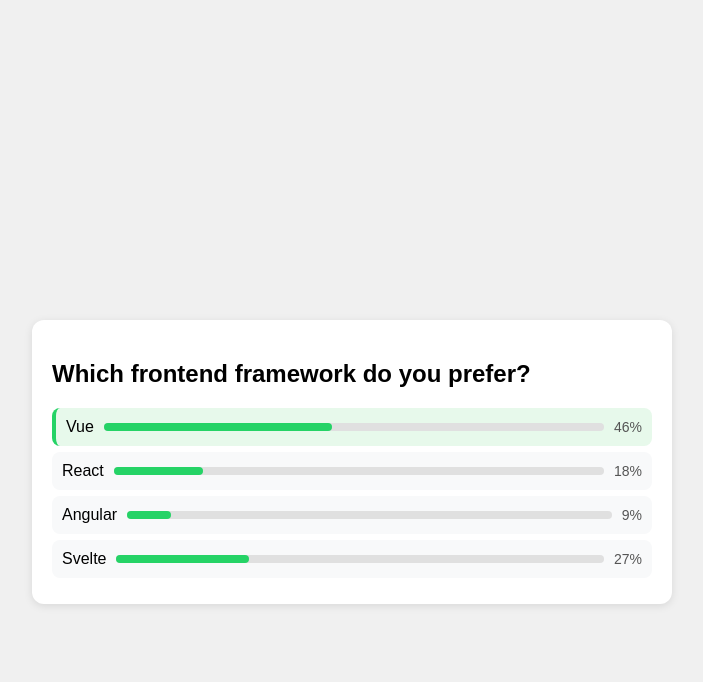
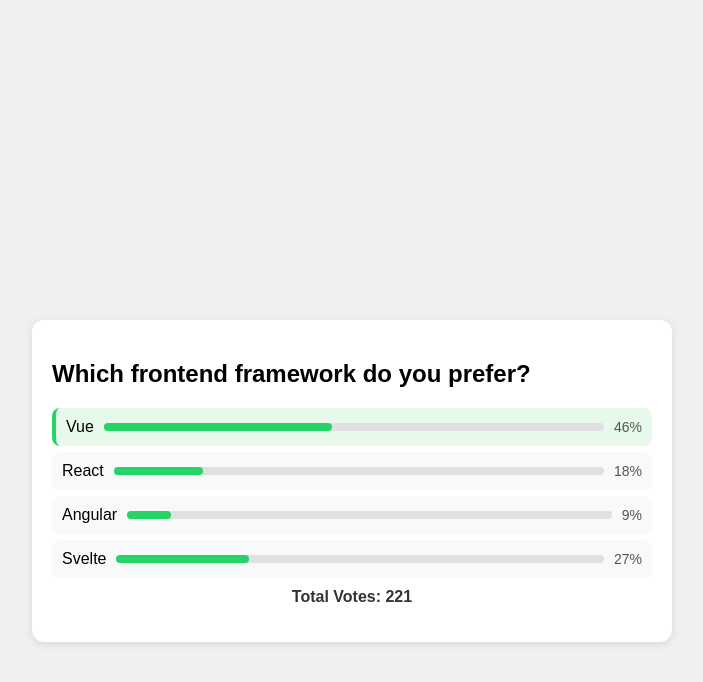
Before and after one commit to Raychy/polling-test, a Vue app: page / in a window 1280 px wide. Both pictures are taken after a click on the button "Vue". Shown: the top 682 px of the page, without its empty margins (288-991 px from the left). Built offline with nearby package versions, Linux system fonts and the light colour scheme.

Commit message:
modification done

```diff
--- a/src/components/Poll.vue
+++ b/src/components/Poll.vue
@@ -1,6 +1,5 @@
 <template>
-  <section class="poll-container">
-    <div class="poll">
+  <main class="poll-container">
     <h2>{{ question }}</h2>
     <section v-if="!hasVoted" class="poll-choices">
       <button
@@ -31,9 +30,9 @@
           >{{ ((choice.votes / totalVotes) * 100).toFixed(0) }}%</span
         >
       </div>
+      <p class="total-votes">Total Votes: {{ totalVotes }}</p>
     </section>
-    </div>
-  </section>
+  </main>
 </template>
 
 <script setup lang="ts">
--- a/src/style.css
+++ b/src/style.css
@@ -4,7 +4,7 @@
   margin: 0;
 }
 
-.poll {
+.poll-container {
   width: 600px;
   max-width: 90%;
   padding: 20px;
@@ -81,6 +81,12 @@
   font-size: 14px;
   color: #555;
 }
+.total-votes {
+  text-align: center;
+  font-weight: bold;
+  margin-top: 10px;
+  color: #333;
+}
 @media screen and (max-width:  640px) {
   .poll {
     margin-top: 10rem;
```
Lines whose indentation alone changed are shown as unchanged.
